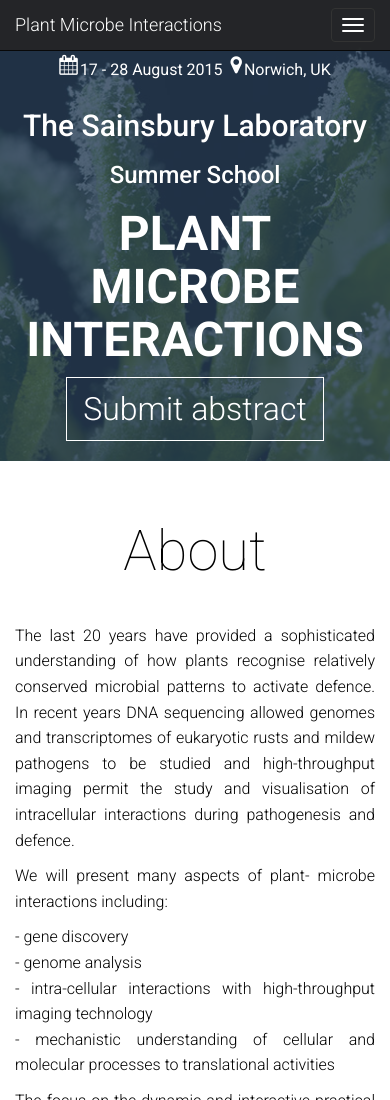
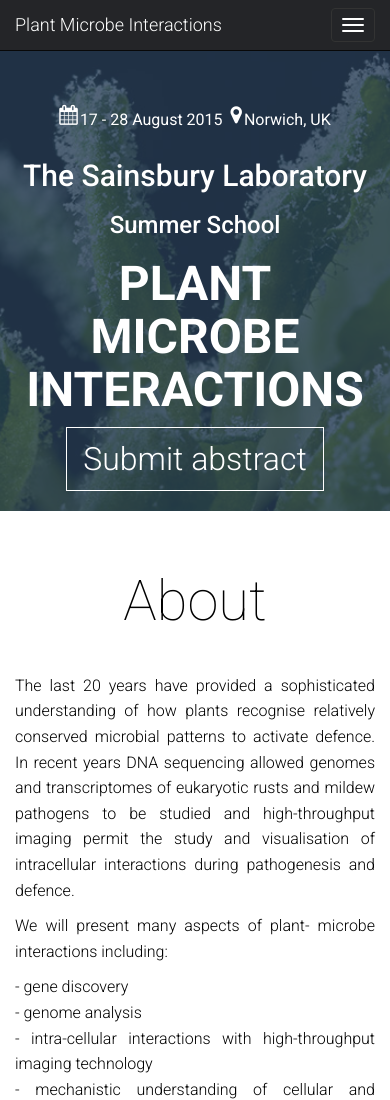
Before and after one commit to TeamMacLean/summerSchool, a website: page index.html in a window 390 px wide. Shown: the top 1100 px of the page. Drawn offline with nearby package versions, Linux system fonts and the light colour scheme; some packages are replaced by stand-ins of ours.

Commit message:
better narrow mobile support

```diff
--- a/main.css
+++ b/main.css
@@ -300,15 +300,20 @@
 
 @media (max-width: 767px) {
     #hello h1 {
-        font-size: 3.8em;
+      font-size: 3.8em;
     }
 
     #hello hr {
-        display: none;
+      display: none;
+    }
+
+    #hello .hello-content {
+      margin-top: 60px;
     }
 }
 
 @media (max-width: 480px) {
+
     #hello h1 {
         font-size: 3em;
     }
@@ -321,4 +326,8 @@
         font-size: 16px;
     }
 
+    #hello .hello-content {
+      margin-top: 100px;
+    }
+
 }
```
Also changed, not shown: img/Ecology-02.png, img/TSL.png, img/TSL_white.png, img/appointment.png, img/bg2.jpg (deleted), img/list.png, img/pin.png, img/stat-bg.jpg (deleted).
